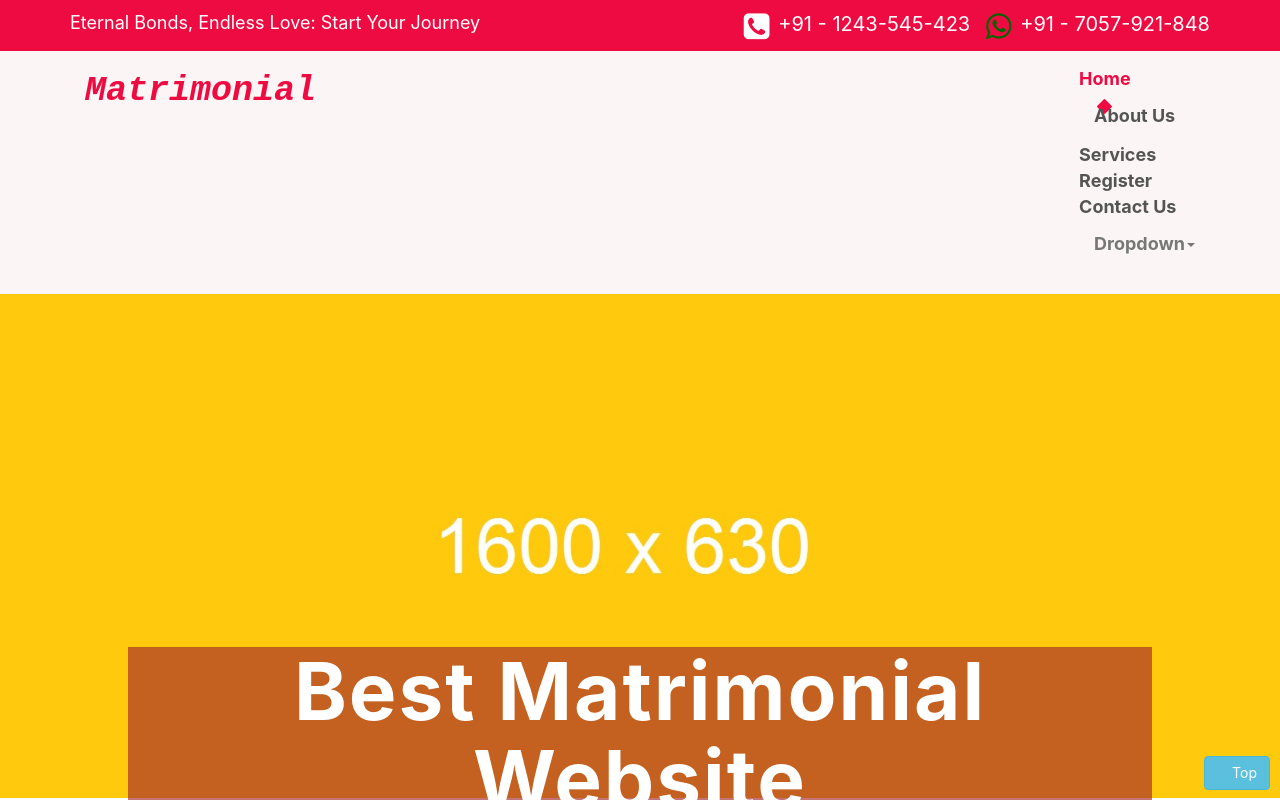
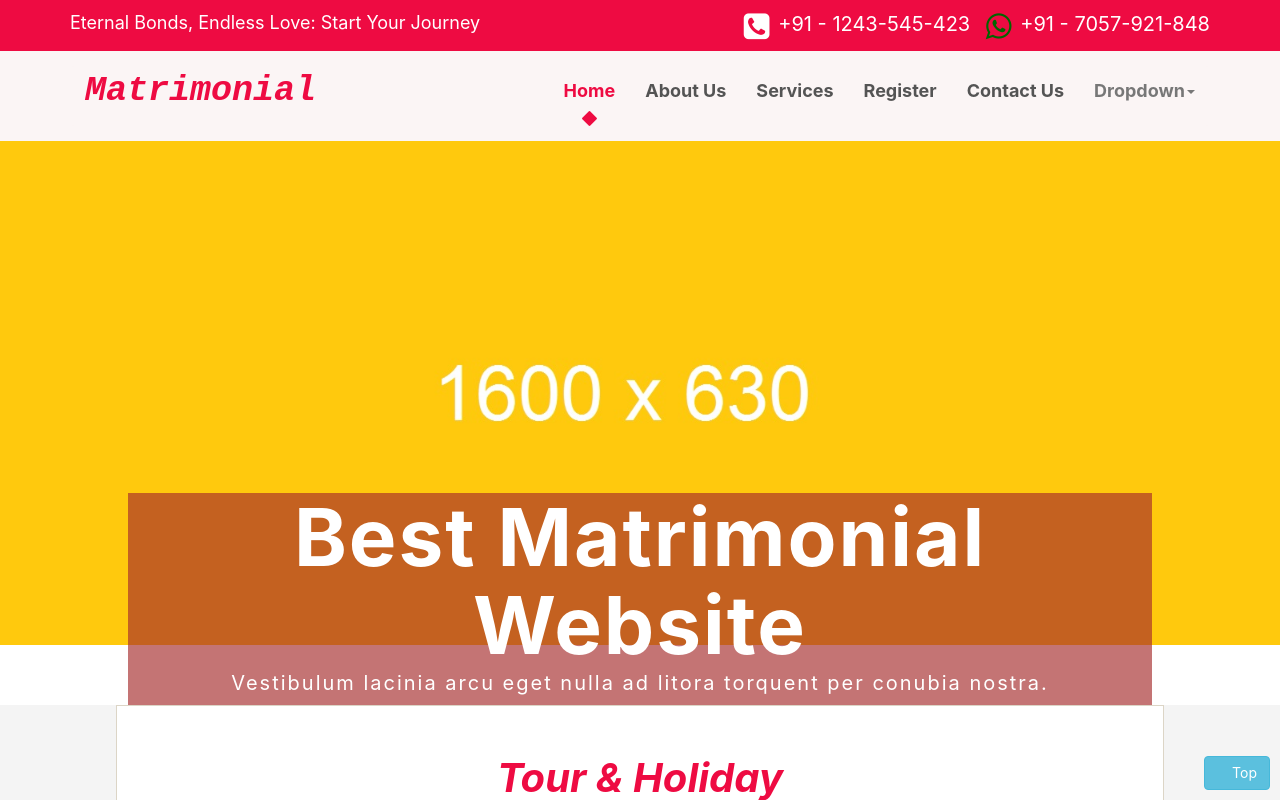
Before and after one commit to rameshwaripatil/Matrimony, a React (Create React App) app: page / in a window 1280 px wide. Shown: the top 800 px of the page. Built offline with nearby package versions, Linux system fonts and the light colour scheme; a web font is replaced by a local one.

Commit message:
all li add

```diff
--- a/src/Website/Components/Header.jsx
+++ b/src/Website/Components/Header.jsx
@@ -41,11 +41,11 @@ const Header = () => {
             </div>
             <div className="collapse navbar-collapse" id="bs-example-navbar-collapse-1">
               <ul className="nav navbar-nav navbar-right">
-              <Link  to="/"> <li><a className="color_1 active_1" href="/">Home</a></li>      </Link>
+              <li> <Link  to="/"> <a className="color_1 active_1" href="/">Home</a>    </Link>   </li>
               <li> <Link  to="/about"> <a className="color_1" href="/about">About Us</a></Link> </li>
-                <Link  to="/services"><li><a className="color_1" href="services">Services</a></li> </Link>
-                <Link  to="/register"> <li><a className="color_1" href="/register">Register</a></li>  </Link>
-                <Link  to="/contact"> <li><a className="color_1" href="contact">Contact Us</a></li>  </Link>
+              <li>  <Link  to="/services"><a className="color_1" href="services">Services</a> </Link></li>
+              <li>  <Link  to="/register"> <a className="color_1" href="/register">Register</a> </Link></li>
+              <li>  <Link  to="/contact"> <a className="color_1" href="contact">Contact Us</a>  </Link></li>
                 {/* <Link  to="/services">  <li><a className="color_1" href="pages.html">Typography</a></li>  </Link> */}
                 <li className="dropdown">
                   <a className="dropdown-toggle color_1" data-toggle="dropdown" href="services.html" aria-expanded="false">Dropdown
```
